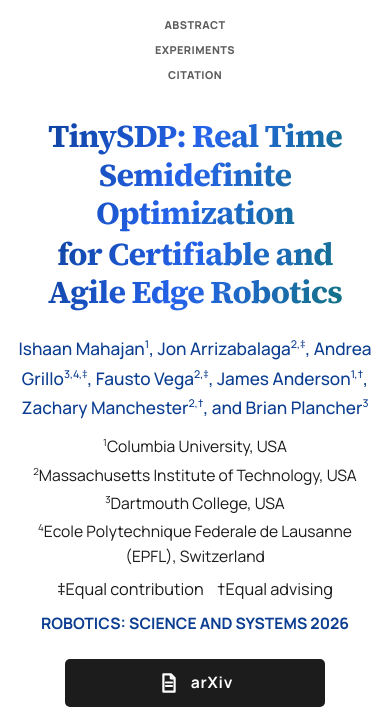
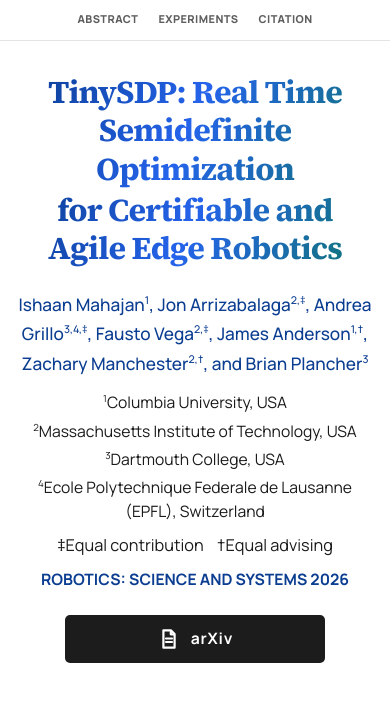
Before and after one commit to A2R-Lab/TinySDP, a plain HTML site: page index.html in a window 390 px wide. Shown: the top 713 px of the page. Drawn offline with Linux system fonts and the light colour scheme.

Commit message:
Use horizontal project page navigation

```diff
--- a/styles.css
+++ b/styles.css
@@ -13,14 +13,13 @@
   --line-soft: #efefef;
   --max-w:     1080px;
   --hero-w:    1280px;
-  --page-nav-space: 132px;
 }
 
 *, *::before, *::after { box-sizing: border-box; }
 
 html {
   scroll-behavior: smooth;
-  scroll-padding-top: 24px;
+  scroll-padding-top: 72px;
 }
 
 body {
@@ -53,10 +52,7 @@ sup {
 
 /* ── Page wrapper ─────────────────────────────────────────── */
 
-.page {
-  padding-left: var(--page-nav-space);
-  padding-bottom: 88px;
-}
+.page { padding-bottom: 88px; }
 
 /* Centered content column used by most sections */
 .content-column {
@@ -65,40 +61,40 @@ sup {
   padding: 0 32px;
 }
 
-/* ── Persistent section nav ───────────────────────────────── */
+/* ── Page nav ─────────────────────────────────────────────── */
 
 .page-nav {
-  position: fixed;
+  position: sticky;
   z-index: 50;
-  top: 50%;
-  left: 28px;
+  top: 0;
   display: flex;
-  flex-direction: column;
-  align-items: flex-start;
-  gap: 12px;
-  max-width: 112px;
-  padding: 0;
+  justify-content: center;
+  align-items: center;
+  gap: 32px;
+  padding: 14px 32px;
   font-size: 0.78rem;
   font-weight: 800;
   letter-spacing: 0.08em;
   line-height: 1.2;
   text-transform: uppercase;
   color: var(--muted);
-  transform: translateY(-50%);
+  background: rgba(255, 255, 255, 0.96);
+  border-bottom: 1px solid var(--line);
+  backdrop-filter: blur(12px);
 }
 
 .page-nav a {
   display: block;
-  padding: 2px 0 2px 12px;
-  border-left: 2px solid transparent;
-  text-align: left;
+  padding: 2px 0 4px;
+  border-bottom: 2px solid transparent;
+  text-align: center;
   transition: background 100ms ease, border-color 100ms ease, color 100ms ease;
 }
 
 .page-nav a:hover,
 .page-nav a:focus-visible {
   color: var(--text);
-  border-left-color: #0b3d91;
+  border-bottom-color: #0b3d91;
 }
 
 .page-nav a:focus-visible {
@@ -571,34 +567,17 @@ figure { margin: 0; }
 /* ── Responsive: mobile ───────────────────────────────────── */
 
 @media (max-width: 720px) {
-  html { scroll-padding-top: 16px; }
-
-  .page {
-    padding-left: 0;
-  }
+  html { scroll-padding-top: 64px; }
 
   .page-nav {
-    position: static;
-    align-items: center;
-    gap: 6px;
-    max-width: none;
-    padding: 16px 16px 0;
+    gap: 20px;
+    padding: 10px 16px;
     font-size: 0.68rem;
     letter-spacing: 0.04em;
-    transform: none;
   }
 
   .page-nav a {
-    padding: 2px 0;
-    border-left: 0;
-    border-bottom: 2px solid transparent;
-    text-align: center;
-  }
-
-  .page-nav a:hover,
-  .page-nav a:focus-visible {
-    border-left-color: transparent;
-    border-bottom-color: #0b3d91;
+    padding-bottom: 3px;
   }
 
   .hero { padding: 0 16px 36px; }
```
